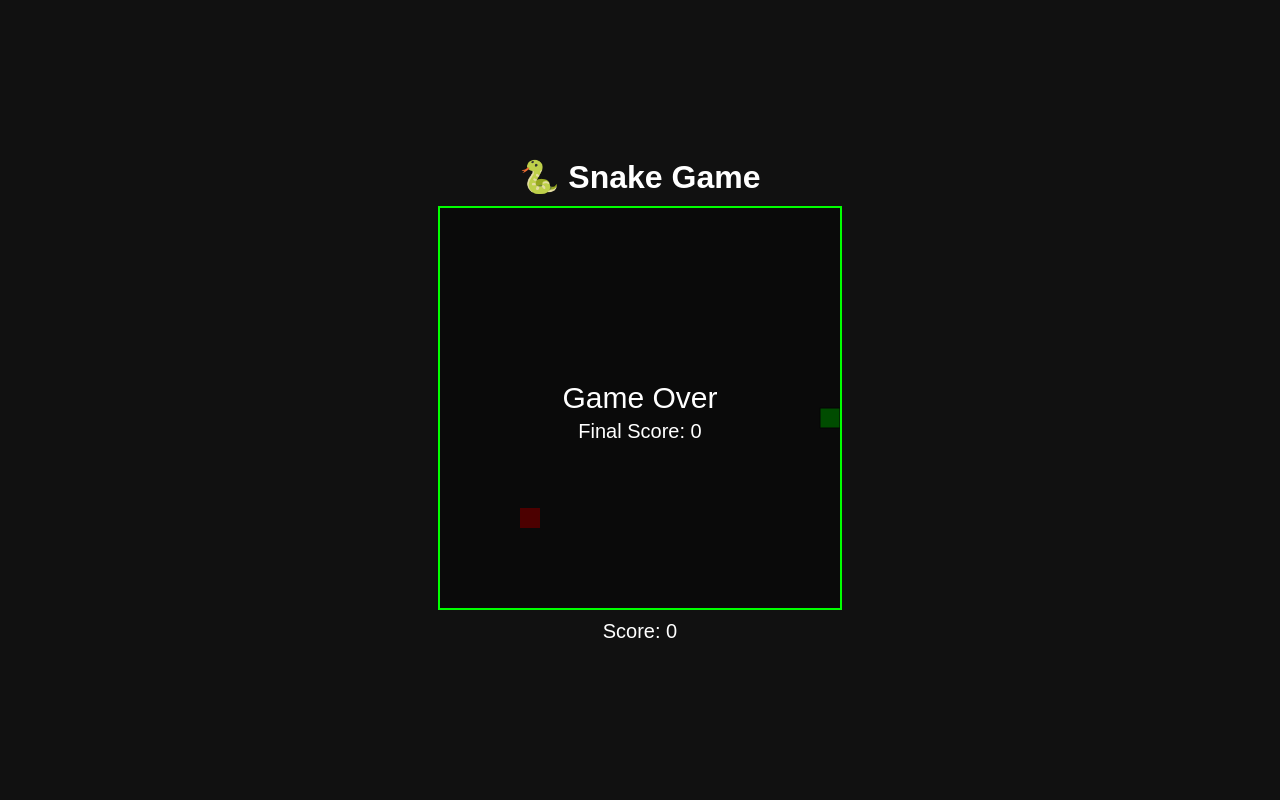
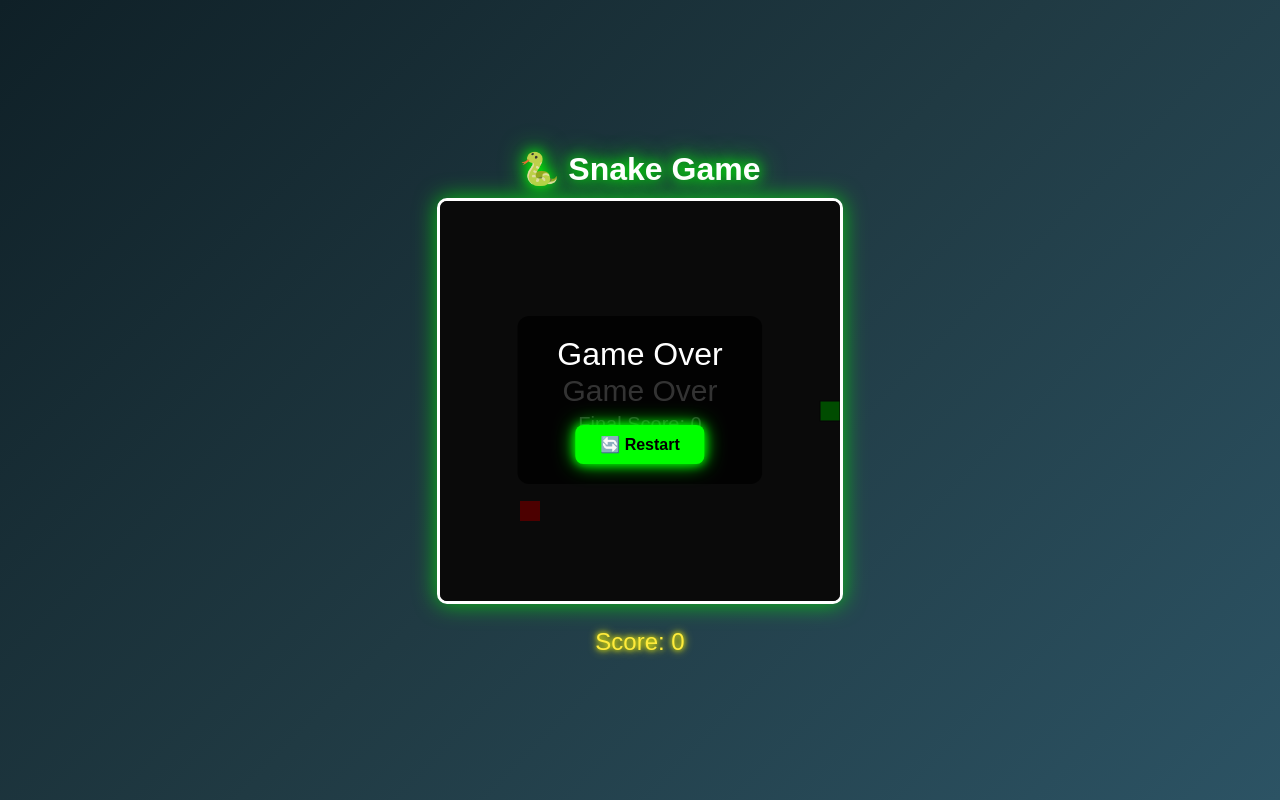
Before and after one commit to BenjjjO/snakeGame, a plain HTML site: page index.html in a window 1280 px wide. Drawn offline with Linux system fonts and the light colour scheme.

Commit message:
Initial commit for snakegame project

```diff
--- a/snake.html
+++ b/index.html
@@ -10,6 +10,11 @@
   <h1>🐍 Snake Game</h1>
   <canvas id="gameCanvas"></canvas>
   <p id="score">Score: 0</p>
+  <div id="game-over">
+    Game Over<br>
+    <span id="final-score"></span><br>
+    <button id="restart-btn">🔄 Restart</button>
+  </div>
   <script src="snake.js"></script>
 </body>
 </html>
--- a/snake.css
+++ b/snake.css
@@ -1,25 +1,92 @@
 body {
+  margin: 0;
+  padding: 0;
   display: flex;
   flex-direction: column;
   align-items: center;
   justify-content: center;
   height: 100vh;
-  margin: 0;
-  background: #111;
+  background: linear-gradient(135deg, #0f2027, #203a43, #2c5364);
+  font-family: "Poppins", sans-serif;
   color: #fff;
-  font-family: Arial, sans-serif;
 }
 
 h1 {
+  font-size: 2rem;
   margin-bottom: 10px;
-}
-
-#gameCanvas {
-  background: #222;
-  border: 2px solid #0f0;
+  text-shadow: 0 0 10px #0f0, 0 0 20px #0f0;
+  animation: glowText 2s infinite alternate;
 }
 
 #score {
-  margin-top: 10px;
-  font-size: 20px;
+  font-size: 1.5rem;
+  margin-bottom: 15px;
+  color: #ffeb3b;
+  text-shadow: 0 0 5px #ff0, 0 0 10px #ff0;
 }
+
+canvas {
+  border: 3px solid #fff;
+  border-radius: 10px;
+  background: #111;
+  box-shadow: 0 0 20px rgba(0, 255, 0, 0.6);
+  animation: pulse 2s infinite alternate;
+}
+
+@keyframes pulse {
+  from {
+    box-shadow: 0 0 10px rgba(0, 255, 0, 0.3);
+  }
+  to {
+    box-shadow: 0 0 25px rgba(0, 255, 0, 0.8);
+  }
+}
+
+@keyframes glowText {
+  from {
+    text-shadow: 0 0 5px #0f0, 0 0 15px #0f0;
+  }
+  to {
+    text-shadow: 0 0 15px #0f0, 0 0 30px #0f0;
+  }
+}
+
+#game-over {
+  display: none;
+  position: absolute;
+  top: 50%;
+  left: 50%;
+  transform: translate(-50%, -50%);
+  font-size: 2rem;
+  background: rgba(0, 0, 0, 0.8);
+  padding: 20px 40px;
+  border-radius: 12px;
+  color: #fff;
+  text-align: center;
+  animation: fadeIn 1s forwards;
+}
+#restart-btn {
+  margin-top: 15px;
+  padding: 10px 25px;
+  font-size: 1rem;
+  font-weight: bold;
+  background: #0f0;
+  border: none;
+  border-radius: 8px;
+  cursor: pointer;
+  color: #000;
+  box-shadow: 0 0 10px #0f0, 0 0 20px #0f0;
+  transition: 0.3s ease;
+}
+
+#restart-btn:hover {
+  background: #1aff1a;
+  box-shadow: 0 0 15px #0f0, 0 0 30px #0f0;
+  transform: scale(1.1);
+}
+
+
+@keyframes fadeIn {
+  from { opacity: 0; transform: translate(-50%, -60%); }
+  to { opacity: 1; transform: translate(-50%, -50%); }
+}
--- a/snake.js
+++ b/snake.js
@@ -99,6 +99,29 @@ function gameOver() {
   ctx.fillText("Game Over", canvas.width / 2, canvas.height / 2);
   ctx.font = "20px Arial";
   ctx.fillText("Final Score: " + score, canvas.width / 2, canvas.height / 2 + 30);
+
+  // show restart button
+  document.getElementById("game-over").style.display = "block";
 }
 
+// Start game loop
 game = setInterval(drawGame, 120);
+
+// Restart button logic
+document.getElementById("restart-btn").addEventListener("click", () => {
+  // Reset game state
+  snake = [{ x: 9 * box, y: 10 * box }];
+  direction = "RIGHT";
+  score = 0;
+  document.getElementById("score").innerText = "Score: " + score;
+
+  // Hide game over screen
+  document.getElementById("game-over").style.display = "none";
+
+  // Respawn food
+  food = randomFood();
+
+  // Restart game loop
+  clearInterval(game);
+  game = setInterval(drawGame, 120);
+});
```
